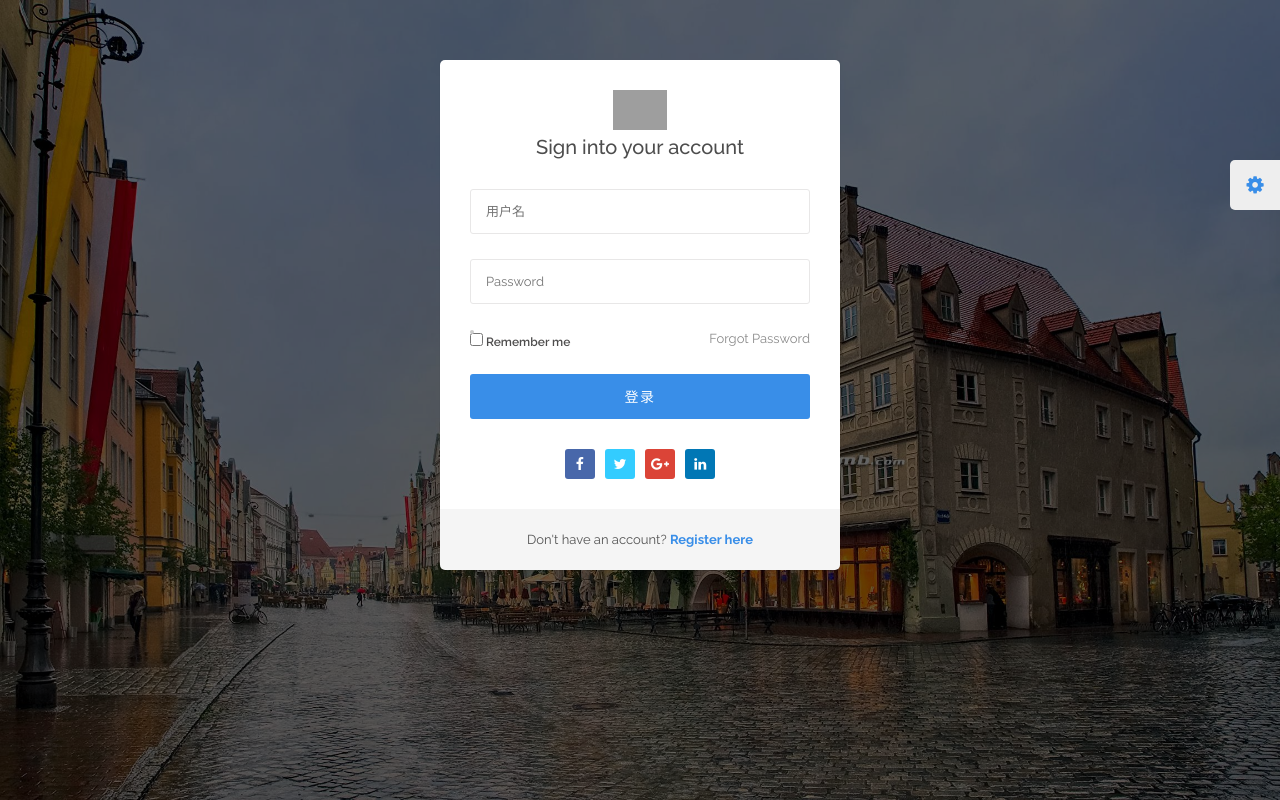
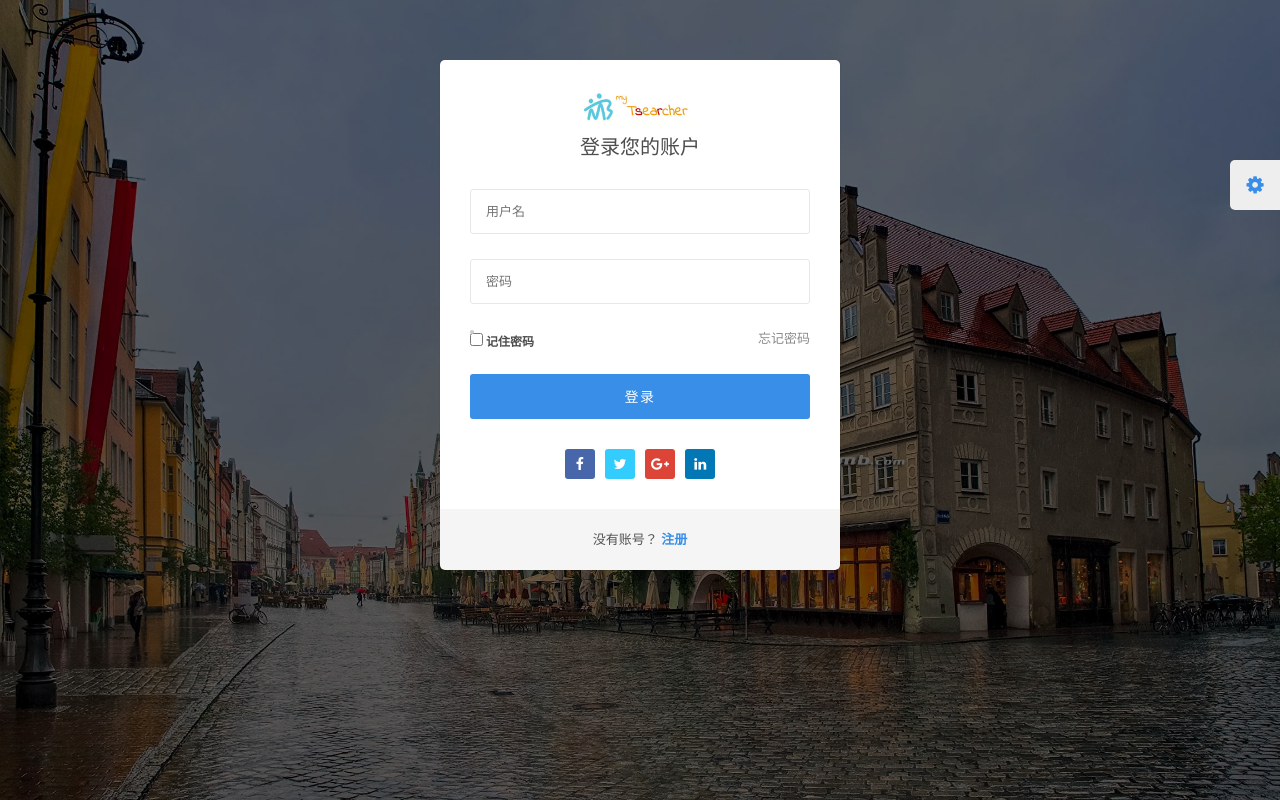
Before and after one commit to Ledzy/tsearcher, a Django app: page /login/ in a window 1280 px wide. Run offline with Django 3.2, Linux system fonts and the light colour scheme; parts of the project's set-up code (start-up, migrations or seed data) failed here and were passed over; some libraries are stand-ins or nearby versions; grey boxes are pictures that could not be loaded.

Commit message:
adjust style

```diff
--- a/templates/index.html
+++ b/templates/index.html
@@ -469,6 +469,7 @@
 
     <!-- get search text -->
     <script>
+        alert("公开课和探索功能正在制作中，敬请期待")
         function getText(){
             var text = document.getElementsByClassName('search_input')[0].value
             console.log(text)
--- a/templates/login.html
+++ b/templates/login.html
@@ -3,7 +3,7 @@
 <html >
 <head>
 
-    <title>Neer - Real Estate HTML Template</title>
+    <title>Tsearcher-登录</title>
     <meta name="viewport" content="width=device-width, initial-scale=1.0">
     <meta charset="utf-8">
 
@@ -63,11 +63,11 @@
                     <!-- details -->
                     <div class="details">
                         <!-- Logo -->
-                        <a href="index.html">
-                            <img src="{% static 'img/black-logo.png' %}" class="cm-logo" alt="black-logo">
+                        <a href="{% url 'home' %}">
+                            <img src="{% static 'logo_v2.jpg' %}" class="cm-logo" alt="black-logo">
                         </a>
                         <!-- Name -->
-                        <h3>Sign into your account</h3>
+                        <h3>登录您的账户</h3>
                         <!-- Form start -->
                         <form action="/login/" method="POST">
                             {% csrf_token %}
@@ -75,16 +75,16 @@
                                 <input type="username" name="username" class="input-text" placeholder="用户名">
                             </div>
                             <div class="form-group">
-                                <input type="password" name="password" class="input-text" placeholder="Password">
+                                <input type="password" name="password" class="input-text" placeholder="密码">
                             </div>
                             <div class="checkbox">
                                 <div class="ez-checkbox pull-left">
                                     <label>
                                         <input type="checkbox" class="ez-hide">
-                                        Remember me
+                                        记住密码
                                     </label>
                                 </div>
-                                <a href="forgot-password.html" class="link-not-important pull-right">Forgot Password</a>
+                                <a href="forgot-password.html" class="link-not-important pull-right">忘记密码</a>
                                 <div class="clearfix"></div>
                             </div>
                             <div class="form-group mb-0">
@@ -101,7 +101,7 @@
                     </div>
                     <!-- Footer -->
                     <div class="footer">
-                        <span>Don't have an account? <a href="/signup/">Register here</a></span>
+                        <span>没有账号？ <a href="/signup/">注册</a></span>
                     </div>
                 </div>
                 <!-- Form content box end -->
--- a/templates/signup.html
+++ b/templates/signup.html
@@ -3,7 +3,7 @@
 <html >
 <head>
 
-    <title>Neer - Real Estate HTML Template</title>
+    <title>Tsearcher-注册</title>
     <meta name="viewport" content="width=device-width, initial-scale=1.0">
     <meta charset="utf-8">
 
@@ -63,8 +63,8 @@
                     <!-- details -->
                     <div class="details">
                         <!-- Logo-->
-                        <a href="index.html">
-                            <img src="img/black-logo.png" class="cm-logo" alt="black-logo">
+                        <a href="{% url 'home' %}">
+                                <img src="{% static 'logo_v2.jpg' %}" class="cm-logo" alt="black-logo">
                         </a>
                         <!-- Name -->
                         <h3>创建账户</h3>
```
Also changed, not shown: blog/templates/blog_upload.html (+10 -4 lines), templates/base.html (+15 -3 lines).
